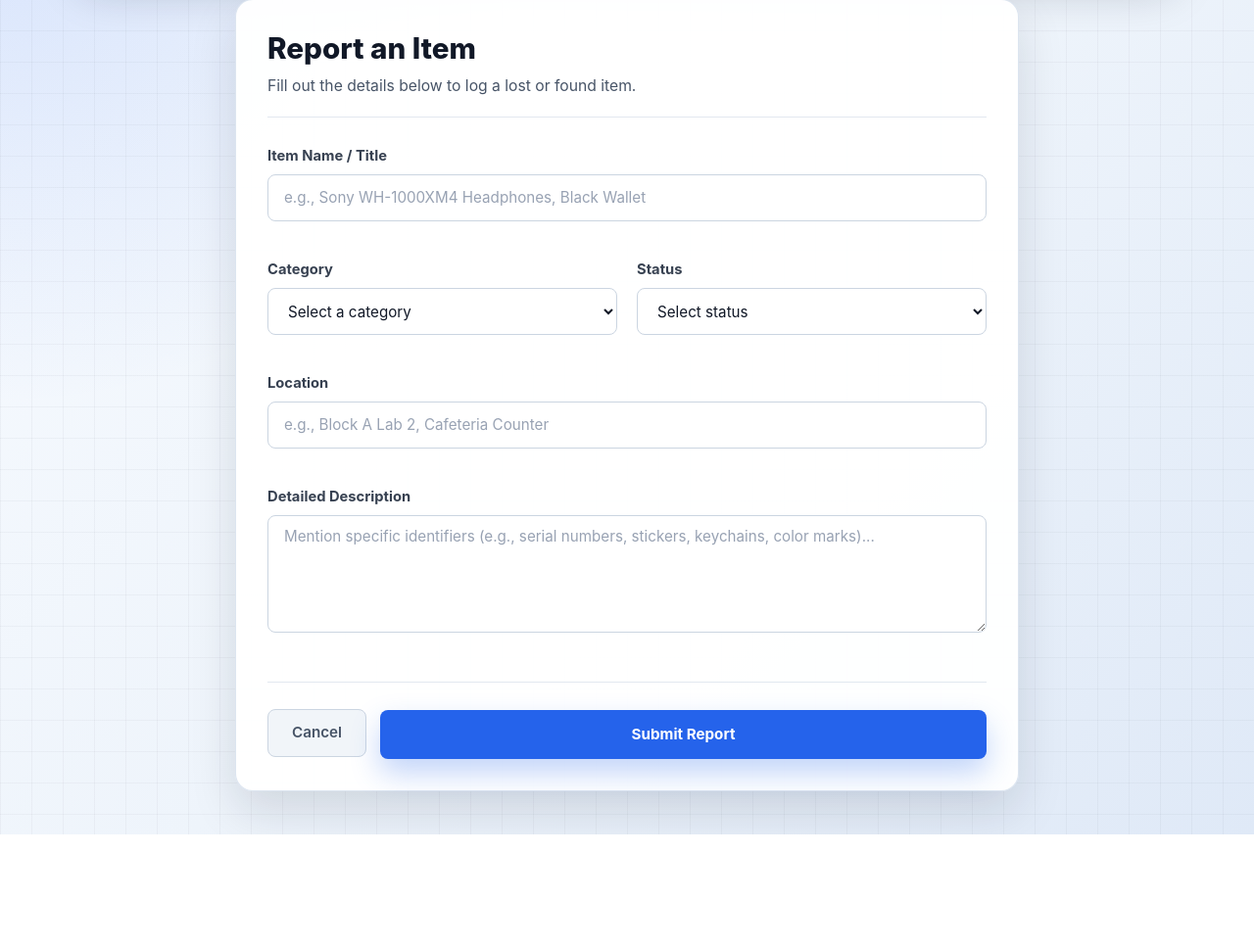
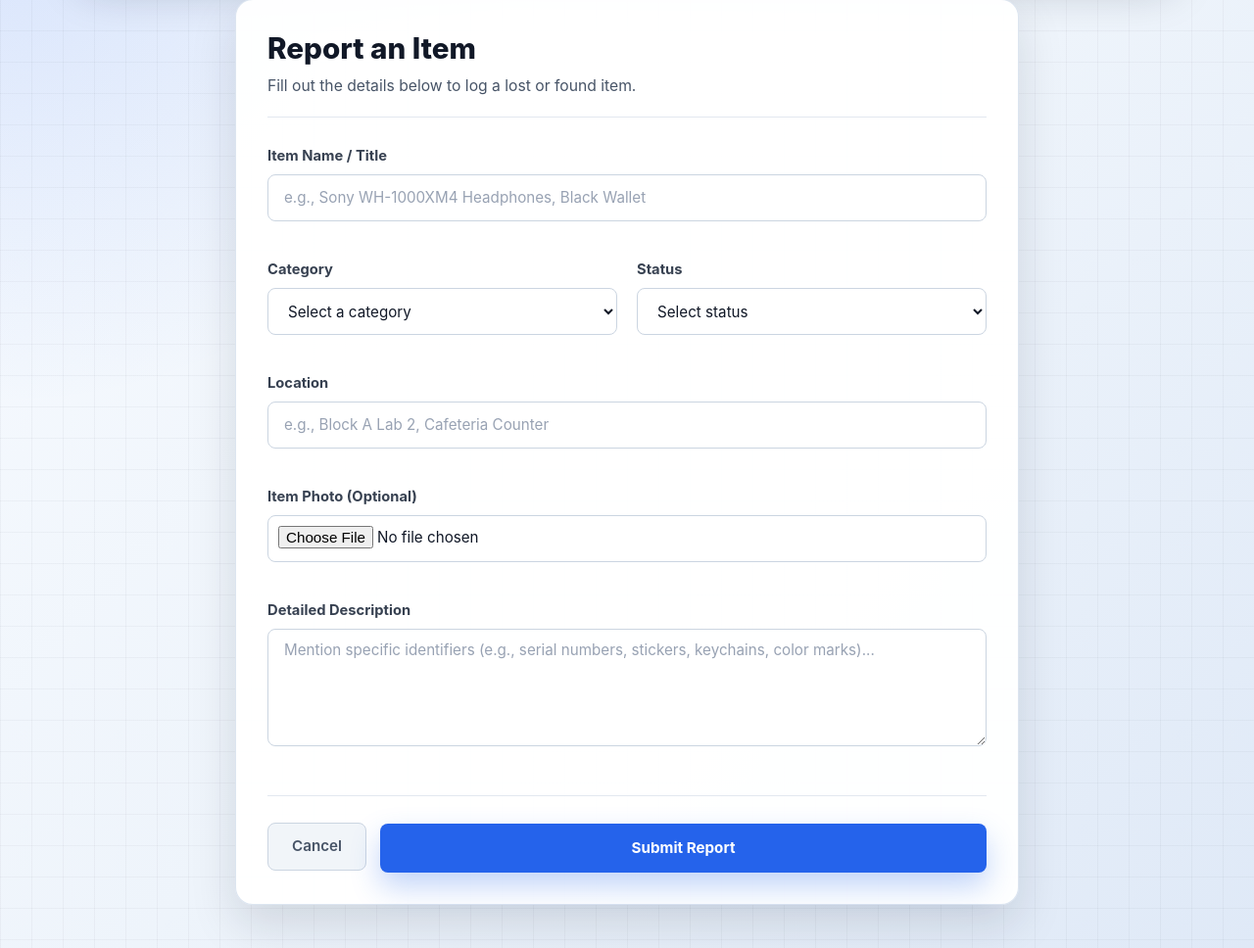
Before and after one commit to adhyanlho/softwarica-lost-found-system, a Flask app: page /report in a window 1280 px wide. Shown: the part 129-1097 px from the top of the page at 98% size. Before the commit the page ends 981 px from the top, so only its background shows below. Run offline with Flask 3, Linux system fonts and the light colour scheme; the visitor is signed in with stand-in values (Sample User, id 1).

Commit message:
feat: add image upload field and multipart form encoding

```diff
--- a/app/templates/report.html
+++ b/app/templates/report.html
@@ -90,6 +90,11 @@
         outline: none;
         box-sizing: border-box;
         transition: border-color 0.2s ease, box-shadow 0.2s ease;
+    }
+
+    .form-group input[type="file"] {
+        padding: 10px;
+        cursor: pointer;
     }
 
     .form-group textarea {
@@ -192,7 +197,8 @@
             <p class="report-subtitle">Fill out the details below to log a lost or found item.</p>
         </div>
 
-        <form action="{{ url_for('main.report') }}" method="POST" aria-label="Item report form">
+        <!-- Added enctype="multipart/form-data" to support standard file stream parsing blocks -->
+        <form action="{{ url_for('main.report') }}" method="POST" enctype="multipart/form-data" aria-label="Item report form">
 
             <div class="form-group">
                 <label for="title">Item Name / Title</label>
@@ -227,6 +233,12 @@
                 <input type="text" id="location" name="location" placeholder="e.g., Block A Lab 2, Cafeteria Counter" required>
             </div>
 
+            <!-- New Image Upload Selector Field Element Component -->
+            <div class="form-group">
+                <label for="image">Item Photo (Optional)</label>
+                <input type="file" id="image" name="image" accept="image/*">
+            </div>
+
             <div class="form-group">
                 <label for="description">Detailed Description</label>
                 <textarea id="description" name="description" rows="4" placeholder="Mention specific identifiers (e.g., serial numbers, stickers, keychains, color marks)..." required></textarea>
```
